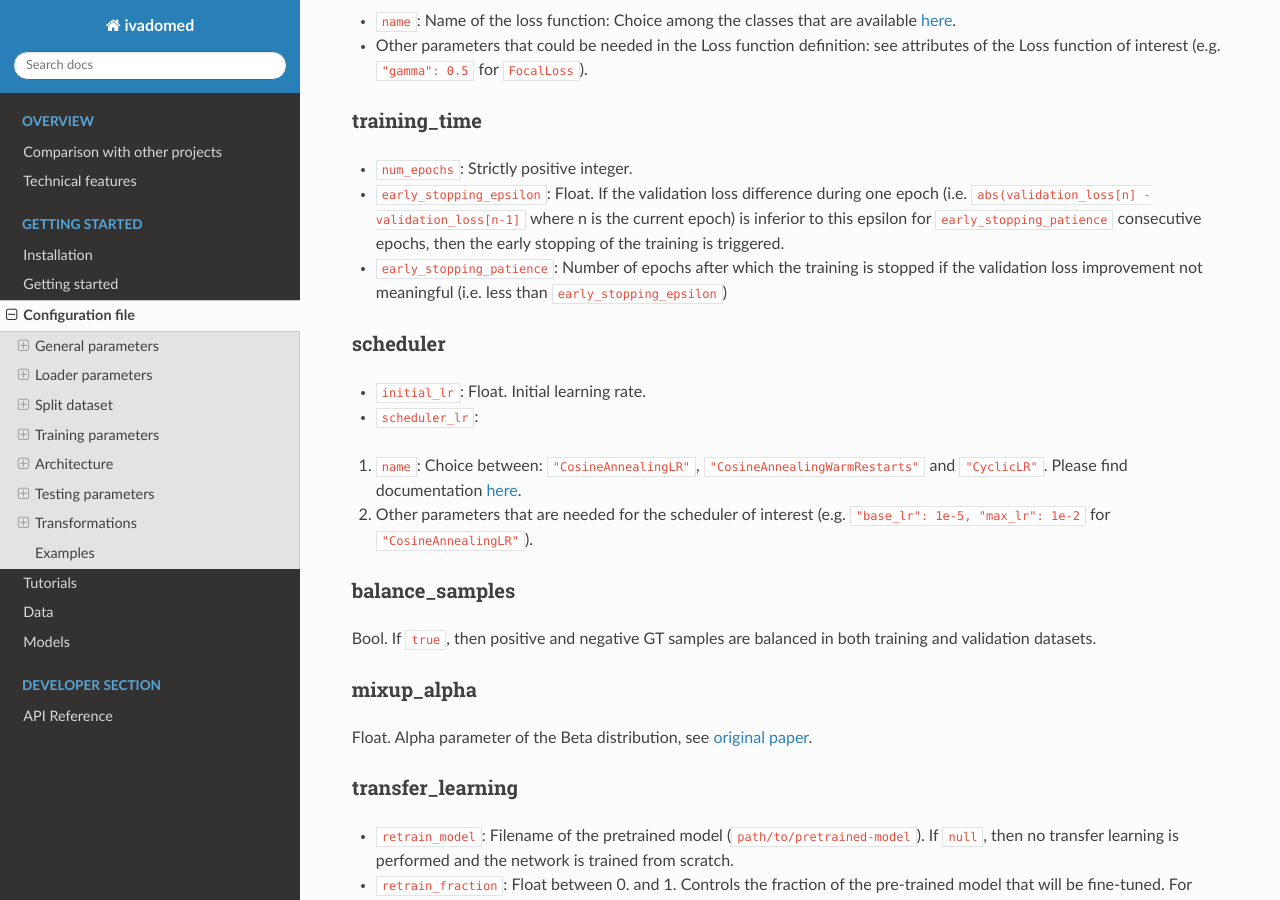
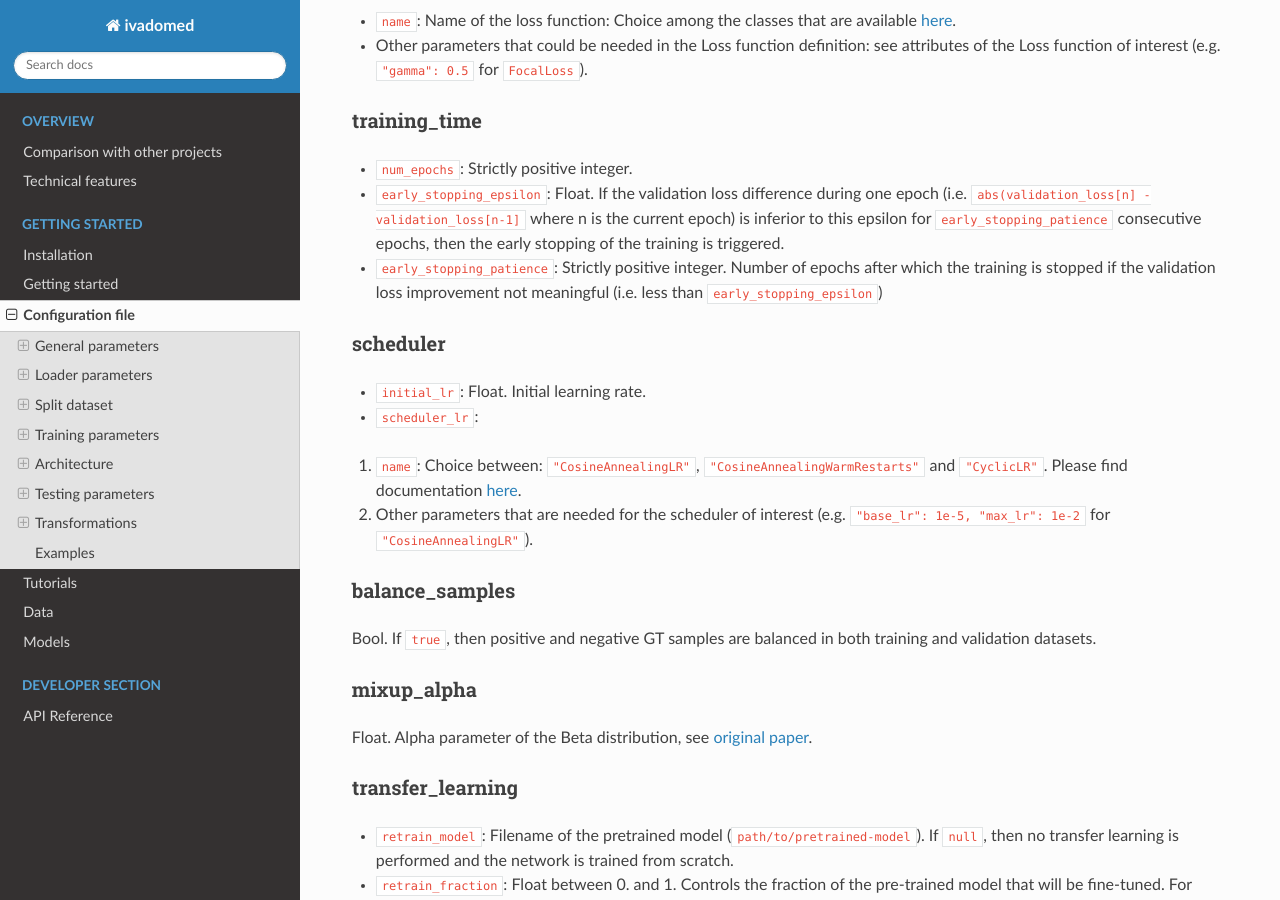
Before and after one commit to ivadomed/ivadomed, a Sphinx documentation site: the page built from docs/source/configuration_file.md, in a window 1280 px wide and 900 px high, scrolled down 2742 px. Built offline with Sphinx 7.4.7 and the Read the Docs theme 2.0.0, drawn with Linux system fonts in a browser that asks for light colours.

Commit message:
Update docs/source/configuration_file.md
Co-authored-by: Julien Cohen-Adad <jcohen@polymtl.ca>

```diff
--- a/docs/source/configuration_file.md
+++ b/docs/source/configuration_file.md
@@ -56,7 +56,7 @@ Strictly positive integer.
 #### training_time
 - `num_epochs`: Strictly positive integer.
 - `early_stopping_epsilon`: Float. If the validation loss difference during one epoch (i.e. `abs(validation_loss[n] - validation_loss[n-1]` where n is the current epoch) is inferior to this epsilon for `early_stopping_patience` consecutive epochs, then  the early stopping of the training is triggered.
-- `early_stopping_patience`: Number of epochs after which the training is stopped if the validation loss improvement not meaningful (i.e. less than `early_stopping_epsilon`)
+- `early_stopping_patience`: Strictly positive integer. Number of epochs after which the training is stopped if the validation loss improvement not meaningful (i.e. less than `early_stopping_epsilon`)
 #### scheduler
 - `initial_lr`: Float. Initial learning rate.
 - `scheduler_lr`:
```
